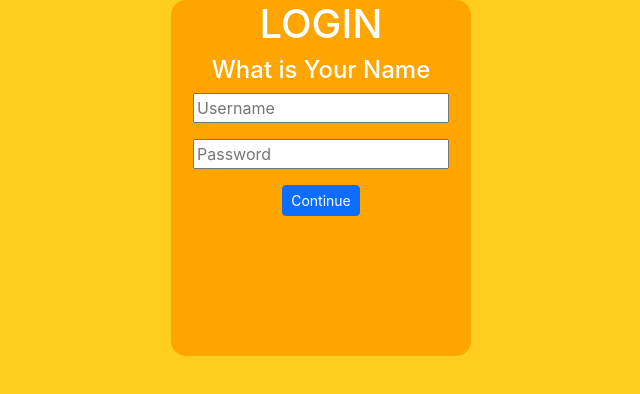
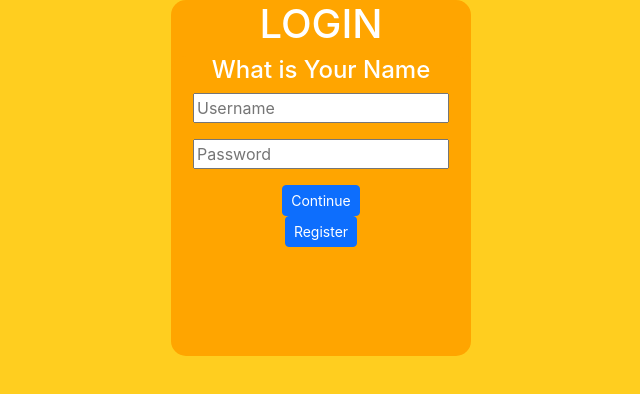
Before and after one commit to ahraza51214/sign-language-translator, a React (Create React App) app: page / in a window 1280 px wide. Shown: the top 394 px of the page, without its empty margins (319-959 px from the left). Built offline with nearby package versions, Linux system fonts and the light colour scheme; no server answers.

Commit message:
Small changes

```diff
--- a/src/Components/Login/LoginForm.jsx
+++ b/src/Components/Login/LoginForm.jsx
@@ -78,6 +78,9 @@
                 <div>
                     <button className="btn btn-primary btn-sm" type="submit">Continue</button>
                 </div>
+                <div>
+                    <button className="btn btn-primary btn-sm" type="submit">Register</button>
+                </div>
             </form>
 
         </div>
```
